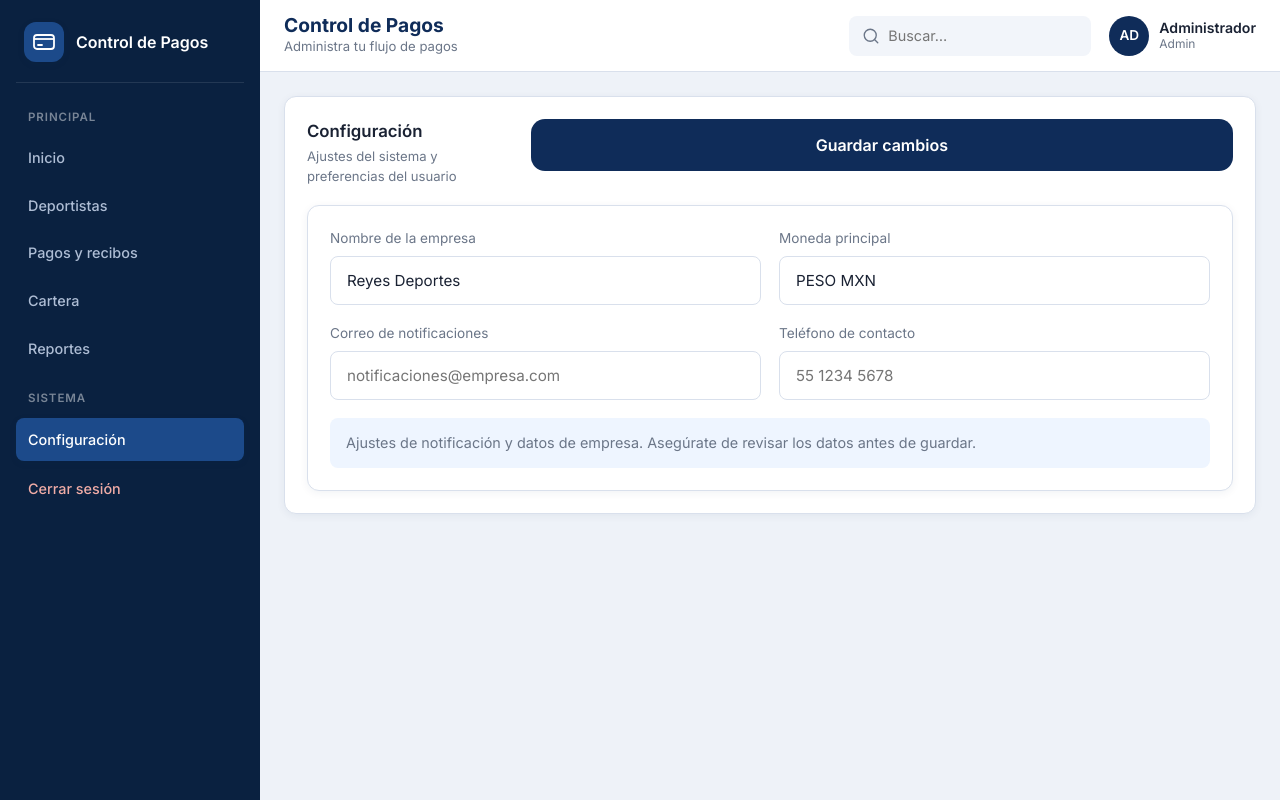
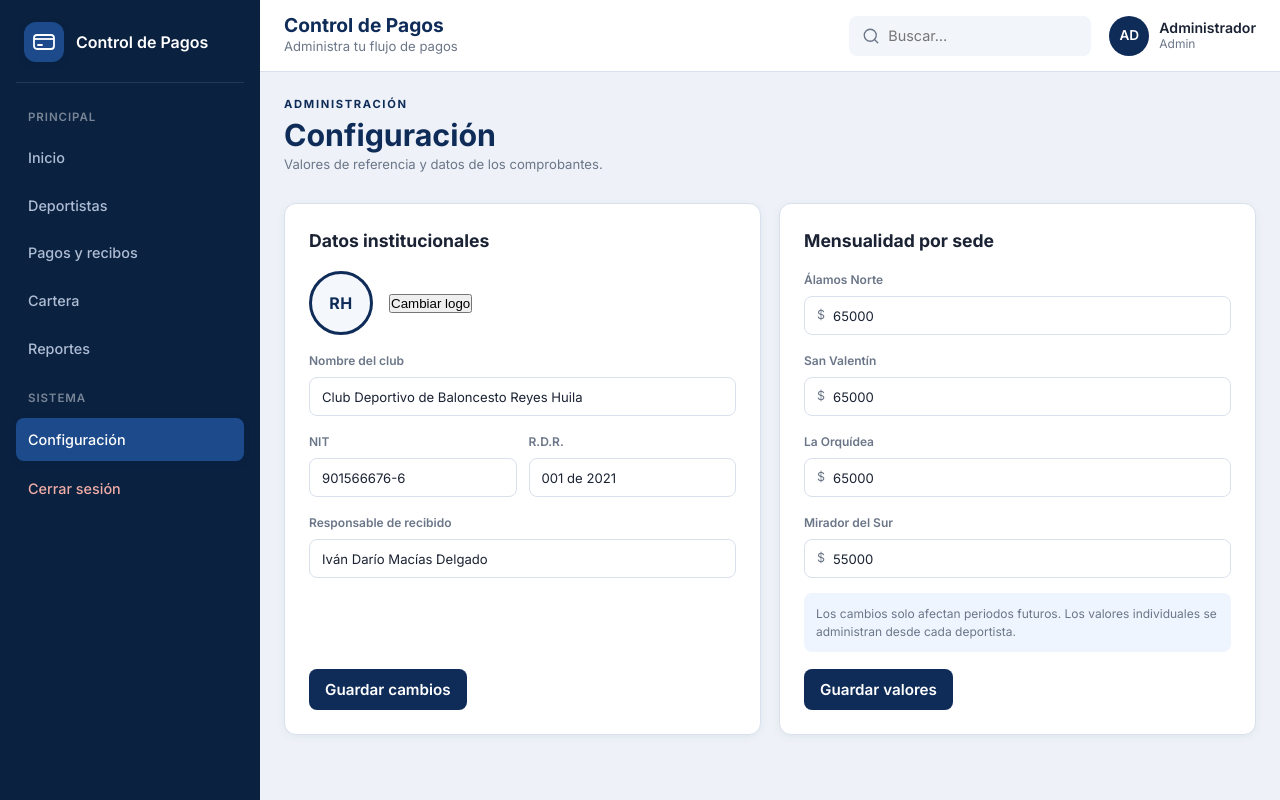
Before and after one commit to ySu4r3z/erp_reyes, a Vue app: page /configuracion in a window 1280 px wide. Built offline with nearby package versions, Linux system fonts and the light colour scheme.

Commit message:
fix(configuracion): ajuste de la vista segun el diseño establecido
Corrigue las dimenciones de los campos, se corrigen los campos que se requieren.

```diff
--- a/src/views/ConfiguracionView.vue
+++ b/src/views/ConfiguracionView.vue
@@ -1,38 +1,295 @@
 <template>
-  <!-- Vista de configuración para ajustes de empresa y datos de contacto -->
-  <!-- Formulario visual de configuración; los campos aún no persisten cambios. -->
-  <section class="panel">
-    <div class="panel-head">
+  <section class="panel settings-panel">
+    <div class="settings-heading">
       <div>
-        <h2 class="panel-title">Configuración</h2>
-        <p class="panel-subtitle">Ajustes del sistema y preferencias del usuario</p>
+        <p class="panel-overline">Administración</p>
+        <h2 class="settings-title">Configuración</h2>
+        <p class="panel-subtitle">Valores de referencia y datos de los comprobantes.</p>
       </div>
-      <button class="btn btn-primary btn-large">Guardar cambios</button>
     </div>
 
-    <div class="form-card">
-      <div class="form-grid">
+    <div class="settings-grid">
+      <form class="settings-card" @submit.prevent="saveInstitutionalData">
+        <h3 class="settings-card-title">Datos institucionales</h3>
+
+        <div class="logo-row">
+          <div
+            class="club-mark"
+            :class="{ 'has-logo': logoPreview }"
+            :style="logoPreview ? { backgroundImage: `url(${logoPreview})` } : undefined"
+            aria-label="Logo del club"
+          >
+            <span v-if="!logoPreview">RH</span>
+          </div>
+          <button type="button" class="btn btn-secondary logo-button" @click="selectLogo">
+            Cambiar logo
+          </button>
+          <input ref="logoInput" class="visually-hidden" type="file" accept="image/*" @change="handleLogoChange" />
+        </div>
+
         <div class="form-field">
-          <label for="empresa">Nombre de la empresa</label>
-          <input id="empresa" type="text" value="Reyes Deportes" readonly />
+          <label for="nombre-club">Nombre del club</label>
+          <input id="nombre-club" v-model="institutionalData.clubName" type="text" />
         </div>
+
+        <div class="form-grid">
+          <div class="form-field">
+            <label for="nit">NIT</label>
+            <input id="nit" v-model="institutionalData.nit" type="text" />
+          </div>
+          <div class="form-field">
+            <label for="rd">R.D.R.</label>
+            <input id="rd" v-model="institutionalData.registration" type="text" />
+          </div>
+        </div>
+
         <div class="form-field">
-          <label for="moneda">Moneda principal</label>
-          <input id="moneda" type="text" value="PESO MXN" readonly />
+          <label for="responsable">Responsable de recibido</label>
+          <input id="responsable" v-model="institutionalData.receiver" type="text" />
         </div>
-        <div class="form-field">
-          <label for="email">Correo de notificaciones</label>
-          <input id="email" type="email" placeholder="notificaciones@empresa.com" />
+
+        <button type="submit" class="btn btn-primary settings-action">Guardar cambios</button>
+      </form>
+
+      <form class="settings-card" @submit.prevent="saveFees">
+        <h3 class="settings-card-title">Mensualidad por sede</h3>
+
+        <div v-for="site in sites" :key="site.name" class="fee-field">
+          <label :for="site.id">{{ site.name }}</label>
+          <div class="currency-input">
+            <span aria-hidden="true">$</span>
+            <input :id="site.id" v-model="site.amount" type="number" min="0" step="1000" />
+          </div>
         </div>
-        <div class="form-field">
-          <label for="telefono">Teléfono de contacto</label>
-          <input id="telefono" type="tel" placeholder="55 1234 5678" />
+
+        <div class="form-note">
+          Los cambios solo afectan periodos futuros. Los valores individuales se administran desde cada deportista.
         </div>
-      </div>
 
-      <div class="form-note">
-        Ajustes de notificación y datos de empresa. Asegúrate de revisar los datos antes de guardar.
-      </div>
+        <button type="submit" class="btn btn-primary settings-action">Guardar valores</button>
+      </form>
     </div>
   </section>
 </template>
+
+<script setup>
+import { ref } from 'vue';
+
+const logoInput = ref(null);
+const logoPreview = ref('');
+const institutionalData = ref({
+  clubName: 'Club Deportivo de Baloncesto Reyes Huila',
+  nit: '901566676-6',
+  registration: '001 de 2021',
+  receiver: 'Iván Darío Macías Delgado'
+});
+
+const sites = ref([
+  { id: 'alamos-norte', name: 'Álamos Norte', amount: 65000 },
+  { id: 'san-valentin', name: 'San Valentín', amount: 65000 },
+  { id: 'la-orquidea', name: 'La Orquídea', amount: 65000 },
+  { id: 'mirador-del-sur', name: 'Mirador del Sur', amount: 55000 }
+]);
+
+function selectLogo() {
+  logoInput.value?.click();
+}
+
+function handleLogoChange(event) {
+  const file = event.target.files?.[0];
+
+  if (file) {
+    logoPreview.value = URL.createObjectURL(file);
+  }
+}
+
+function saveInstitutionalData() {
+}
+
+function saveFees() {
+}
+</script>
+
+<style scoped>
+.settings-panel {
+  padding: 0;
+  background-color: transparent;
+  border: 0;
+  box-shadow: none;
+}
+
+.settings-heading {
+  margin-bottom: 28px;
+}
+
+.settings-title {
+  color: var(--color-primary);
+  font-size: 1.9rem;
+  line-height: 1.1;
+}
+
+.settings-grid {
+  display: grid;
+  grid-template-columns: minmax(0, 1fr) minmax(0, 1fr);
+  gap: 18px;
+}
+
+.settings-card {
+  display: flex;
+  flex-direction: column;
+  gap: 17px;
+  min-width: 0;
+  min-height: 473px;
+  padding: 24px;
+  background-color: var(--color-surface);
+  border: 1px solid var(--color-border);
+  border-radius: var(--radius-md);
+  box-shadow: var(--shadow-sm);
+}
+
+.settings-card-title {
+  font-size: 1.1rem;
+  color: var(--color-text);
+}
+
+.logo-row {
+  display: flex;
+  align-items: center;
+  gap: 16px;
+  min-height: 64px;
+}
+
+.club-mark {
+  display: grid;
+  place-items: center;
+  width: 64px;
+  height: 64px;
+  flex: 0 0 64px;
+  border: 3px solid var(--color-primary);
+  border-radius: 50%;
+  color: var(--color-primary);
+  font-size: 1rem;
+  font-weight: 800;
+  letter-spacing: 0.04em;
+  background-color: #f4f7fc;
+  background-position: center;
+  background-size: cover;
+  overflow: hidden;
+}
+
+.club-mark.has-logo {
+  border-color: var(--color-border);
+}
+
+.logo-button {
+  width: auto;
+}
+
+.form-grid {
+  gap: 12px;
+}
+
+.form-field,
+.fee-field {
+  display: grid;
+  gap: 7px;
+}
+
+.form-field label,
+.fee-field label {
+  font-size: 0.75rem;
+  font-weight: 600;
+  color: var(--color-text-muted);
+}
+
+.form-field input,
+.currency-input input {
+  width: 100%;
+  min-width: 0;
+  height: 39px;
+  padding: 9px 12px;
+  border: 1px solid var(--color-border);
+  border-radius: var(--radius-sm);
+  background-color: var(--color-surface);
+  color: var(--color-text);
+  font: inherit;
+  font-size: 0.82rem;
+  outline: none;
+}
+
+.form-field input:focus,
+.currency-input:focus-within {
+  border-color: var(--color-primary-light);
+  box-shadow: 0 0 0 3px rgba(28, 74, 138, 0.12);
+}
+
+.currency-input {
+  display: flex;
+  align-items: center;
+  height: 39px;
+  border: 1px solid var(--color-border);
+  border-radius: var(--radius-sm);
+  background-color: var(--color-surface);
+  color: var(--color-text-muted);
+}
+
+.currency-input span {
+  padding-left: 12px;
+  font-size: 0.78rem;
+}
+
+.currency-input input {
+  flex: 1;
+  width: auto;
+  height: 37px;
+  min-width: 0;
+  padding: 9px 12px 9px 8px;
+  border: 0;
+  border-radius: 0 var(--radius-sm) var(--radius-sm) 0;
+  box-shadow: none;
+}
+
+.currency-input input::-webkit-inner-spin-button,
+.currency-input input::-webkit-outer-spin-button {
+  appearance: none;
+  margin: 0;
+}
+
+.form-note {
+  margin-top: -2px;
+  padding: 12px;
+  font-size: 0.75rem;
+  line-height: 1.45;
+}
+
+.settings-action {
+  align-self: flex-start;
+  margin-top: auto;
+  width: auto;
+  padding: 11px 16px;
+}
+
+.visually-hidden {
+  position: absolute;
+  width: 1px;
+  height: 1px;
+  overflow: hidden;
+  clip: rect(0, 0, 0, 0);
+  white-space: nowrap;
+  clip-path: inset(50%);
+}
+
+@media (max-width: 760px) {
+  .settings-grid {
+    grid-template-columns: 1fr;
+  }
+
+  .settings-card {
+    min-height: 0;
+  }
+
+  .settings-title {
+    font-size: 1.55rem;
+  }
+}
+</style>
```
